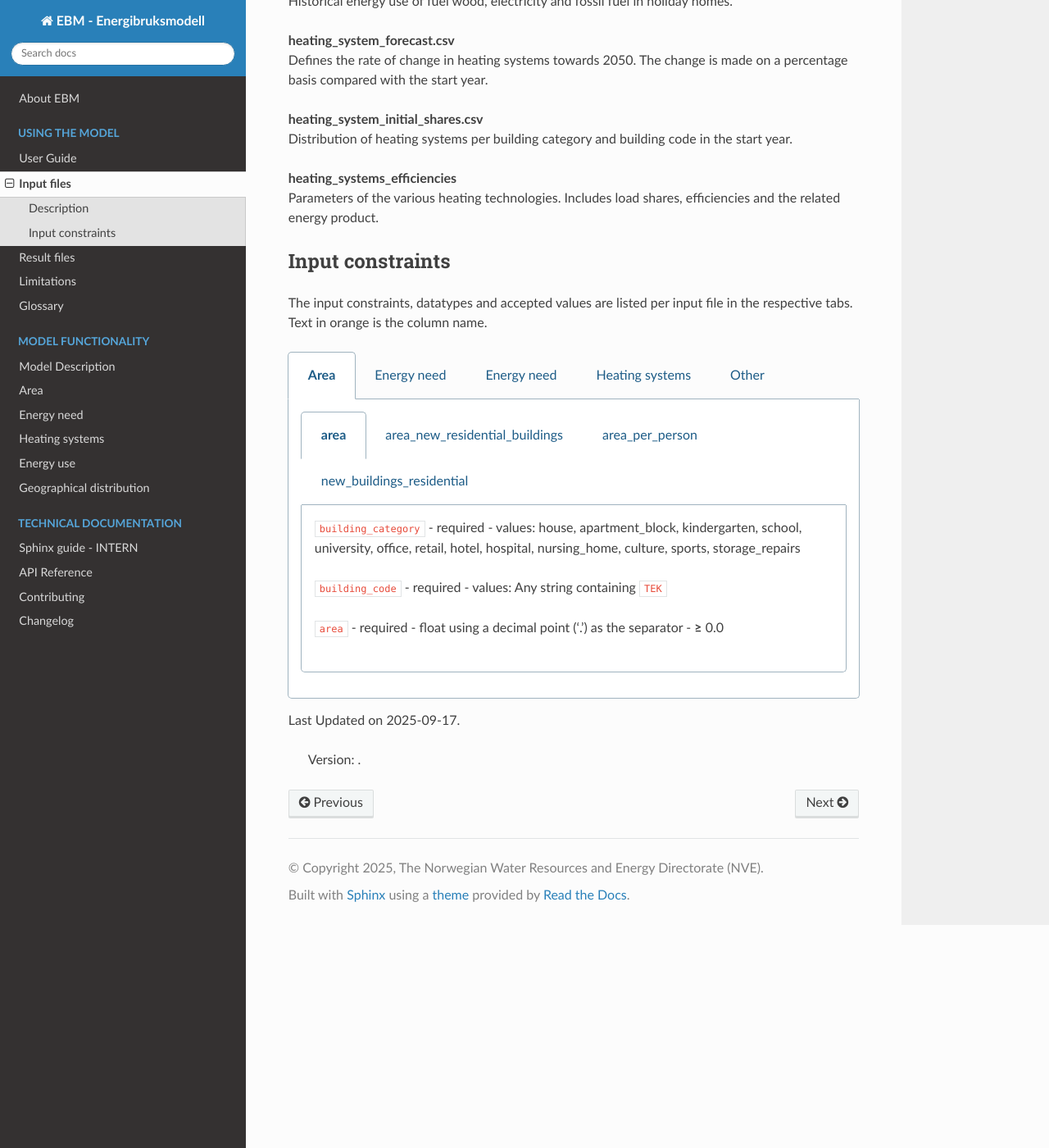
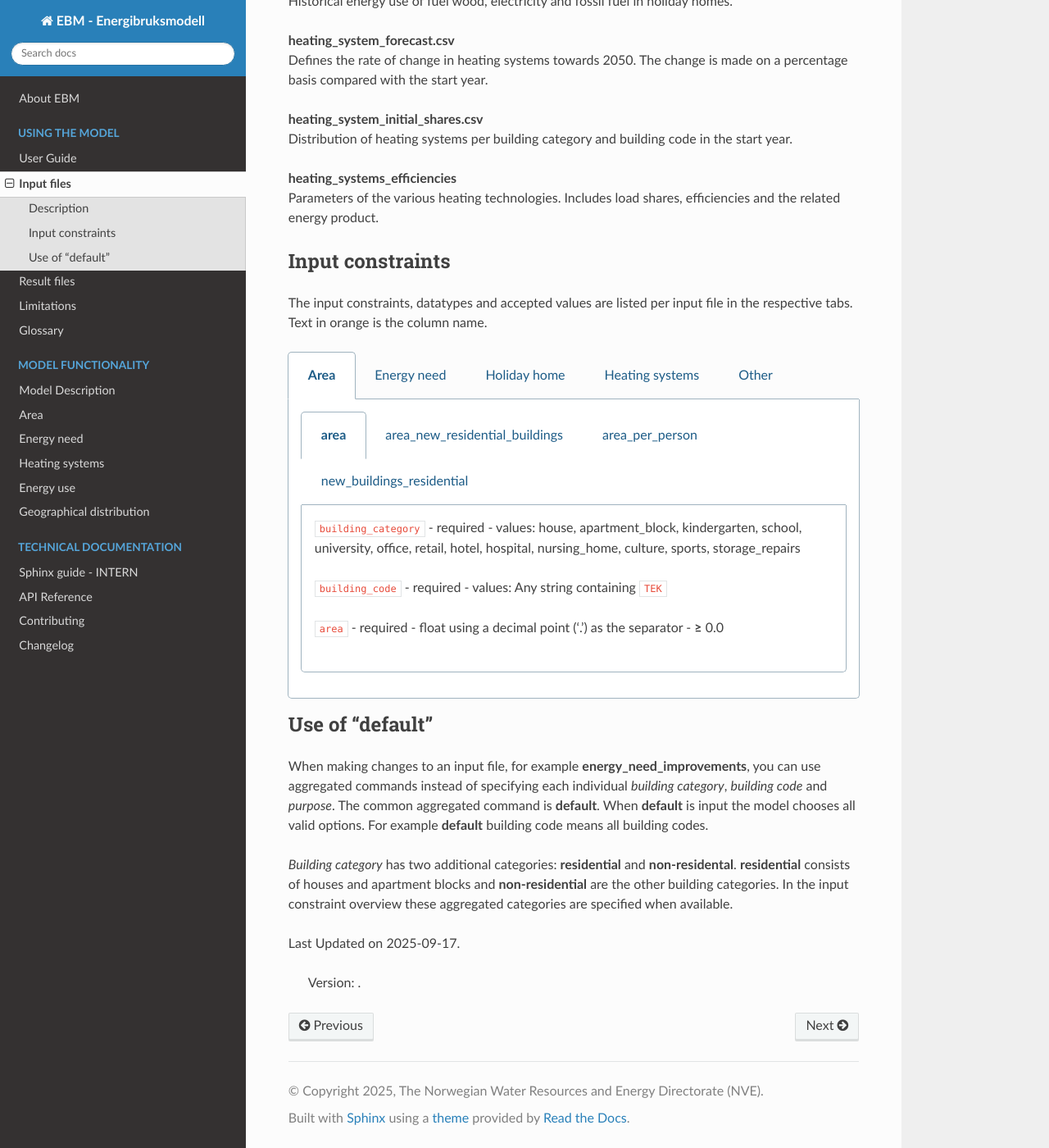
Before and after one commit to NVE/ebm, a Sphinx documentation site: the page built from docs/source/input_description.rst, in a window 1280 px wide and 1400 px high, scrolled down 1306 px. Shown: the whole window at 82% size. Built offline with Sphinx 7.4.7 and the Read the Docs theme 3.1.0, drawn with Linux system fonts in a browser that asks for light colours; the version number could not be read and is left out.

Commit message:
added default and heating system forecast to input file

```diff
--- a/docs/source/input_description.rst
+++ b/docs/source/input_description.rst
@@ -103,48 +103,48 @@
             - value **≥** 0
             - float using a decimal point ('.') as the separator
 
-            .. tab:: new_buildings_residential
-               ``year``
-               - required
-               - integer value
-               - **≥** 0
-               - **≤** 2070
+         .. tab:: new_buildings_residential
+            ``year``
+            - required
+            - integer value
+            - **≥** 0
+            - **≤** 2070
 
-               ``new_house_share``
-               - required
-               - float using a decimal point ('.') as the separator
-               - **≥** 0.0
-               - **≤** 1.0
+            ``new_house_share``
+            - required
+            - float using a decimal point ('.') as the separator
+            - **≥** 0.0
+            - **≤** 1.0
 
-               ``new_apartment_block_share``
-               - required
-               - float using a decimal point ('.') as the separator
-               - 0.0 **≤** value **≤** 1.0
+            ``new_apartment_block_share``
+            - required
+            - float using a decimal point ('.') as the separator
+            - 0.0 **≤** value **≤** 1.0
 
-               ``floor_area_new_house``
-               - required
-               - Integer
-               - 0 **≤** value **≤** 1000
+            ``floor_area_new_house``
+            - required
+            - Integer
+            - 0 **≤** value **≤** 1000
 
-               ``flood_area_new_apartment_block``
-               - required
-               - Integer
-               - 0 **≤** value **≤** 1000
+            ``floor_area_new_apartment_block``
+            - required
+            - Integer
+            - 0 **≤** value **≤** 1000
 
    .. tab:: Energy need
       .. tabs::
          .. tab:: energy_need_original_condition
             ``building_category``
             - required
-            - values: house, apartment_block, kindergarten, school, university, office, retail, hotel, hospital, nursing_home, culture, sports, storage_repairs
+            - values: house, apartment_block, kindergarten, school, university, office, retail, hotel, hospital, nursing_home, culture, sports, storage_repairs, default, residential, non_residential
 
             ``building_code``
             - required
-            - values: Any string containing ``TEK``
+            - values: Any string containing ``TEK``, 'default'
 
             ``purpose``
             - required
-            - values: 'heating_rv, heating_dhw, fans_and_pumps, lighting, electrical_equipment, cooling'
+            - values: 'heating_rv, heating_dhw, fans_and_pumps, lighting, electrical_equipment, cooling, default'
 
             ``kwh_m2``
             - required
@@ -154,15 +154,15 @@
          .. tab:: improvement_building_upgrade
             ``building_category``
             - required
-            - values: house, apartment_block, kindergarten, school, university, office, retail, hotel, hospital, nursing_home, culture, sports, storage_repairs
+            - values: house, apartment_block, kindergarten, school, university, office, retail, hotel, hospital, nursing_home, culture, sports, storage_repairs, default, residential, non_residential
 
             ``building_code``
             - required
-            - values: Any string containing ``building_code``
+            - values: Any string containing ``TEK``, 'default'
 
             ``purpose``
             - required
-            - values: 'heating_rv, heating_dhw, fans_and_pumps, lighting, electrical_equipment, cooling'
+            - values: 'heating_rv, heating_dhw, fans_and_pumps, lighting, electrical_equipment, cooling, default'
 
             ``condition``
             - required
@@ -176,15 +176,15 @@
          .. tab:: energy_need_behaviour_factor
             ``building_category``
             - required
-            - values: house, apartment_block, kindergarten, school, university, office, retail, hotel, hospital, nursing_home, culture, sports, storage_repairs
+            - values: house, apartment_block, kindergarten, school, university, office, retail, hotel, hospital, nursing_home, culture, sports, storage_repairs, default, residential, non_residential
 
             ``building_code``
             - required
-            - values: Any string containing ``building_code``
+            - values: Any string containing ``TEK``, 'default'
 
             ``purpose``
             - required
-            - values: 'heating_rv, heating_dhw, fans_and_pumps, lighting, electrical_equipment, cooling'
+            - values: 'heating_rv, heating_dhw, fans_and_pumps, lighting, electrical_equipment, cooling, default'
 
             ``period_start_year``
             - required
@@ -208,7 +208,7 @@
 
             ``building_code``
             - required
-            - values: Any string containing ``TEK``
+            - values: Any string containing ``TEK``, 'default'
 
             ``purpose``
             - required
@@ -238,7 +238,7 @@
                :file: ../../ebm/data/energy_need_improvements.csv
                :header-rows: 1
 
-   .. tab:: Energy need
+   .. tab:: Holiday home
       .. tabs::
          .. tab:: holiday_home_stock
             ``year``
@@ -270,7 +270,28 @@
    .. tab:: Heating systems
       .. tabs::
          .. tab:: heating_system_forecast
-            Defines the rate of change in heating systems towards 2050. The change is made on a percentage basis compared with the start year.
+            ``building_category``
+            - required
+            - values: house, apartment_block, kindergarten, school, university, office, retail, hotel, hospital, nursing_home, culture, sports, storage_repairs, default, residential, non_residential
+
+            ``building_code``
+            - required
+            - values: Any string containing ``TEK``, 'default'
+
+            ``heating_systems``
+            - required
+            - string
+            - value: 'DH', 'DH - Bio', 'HP Central heating - Bio', 'HP Central heating - Electric boiler', 'HP Central heating - Gas', 'Electric boiler', 'Electric boiler - Solar', 'Gas', 'Electricity', 'Electricity - Bio', 'HP - Bio - Electricity', 'HP - Electricity'
+
+            ``new_heating_systems``
+            - required
+            - string
+            - value: 'DH', 'DH - Bio', 'HP Central heating - Bio', 'HP Central heating - Electric boiler', 'HP Central heating - Gas', 'Electric boiler', 'Electric boiler - Solar', 'Gas', 'Electricity', 'Electricity - Bio', 'HP - Bio - Electricity', 'HP - Electricity'
+
+            Year columns: ``2024-2050``
+            - required
+            - float using a decimal point ('.') as the separator
+            - **0** ≤ value ≤ **1**
 
          .. tab:: heating_system_initial_shares
             ``building_category``
@@ -462,6 +483,18 @@
             - float using a decimal point ('.') as the separator
             - **0.0** < value ≤ **1.0** (not including zero)
 
+Use of "default"
+================
+When making changes to an input file, for example **energy_need_improvements**, you can use aggregated
+commands instead of specifying each individual *building category*, *building code* and *purpose*. The common aggregated
+command is **default**. When **default** is input the model chooses all valid options. For example **default**
+building code means all building codes.
+
+*Building category* has two additional categories: **residential** and
+**non-residental**. **residential** consists of houses and apartment blocks and **non-residential** are the other
+building categories. In the input constraint overview these aggregated categories are specified when available.
+
+
 .. |br| raw:: html
 
       <br>
```
Also changed, not shown: other parts of docs/source/input_description.rst (+1 -1 lines).
